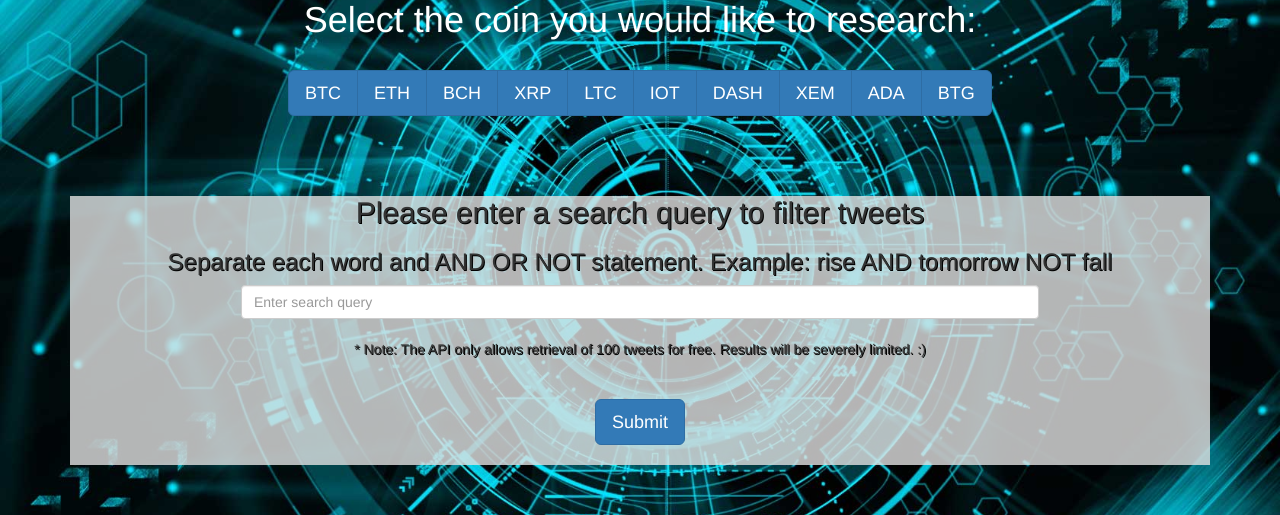
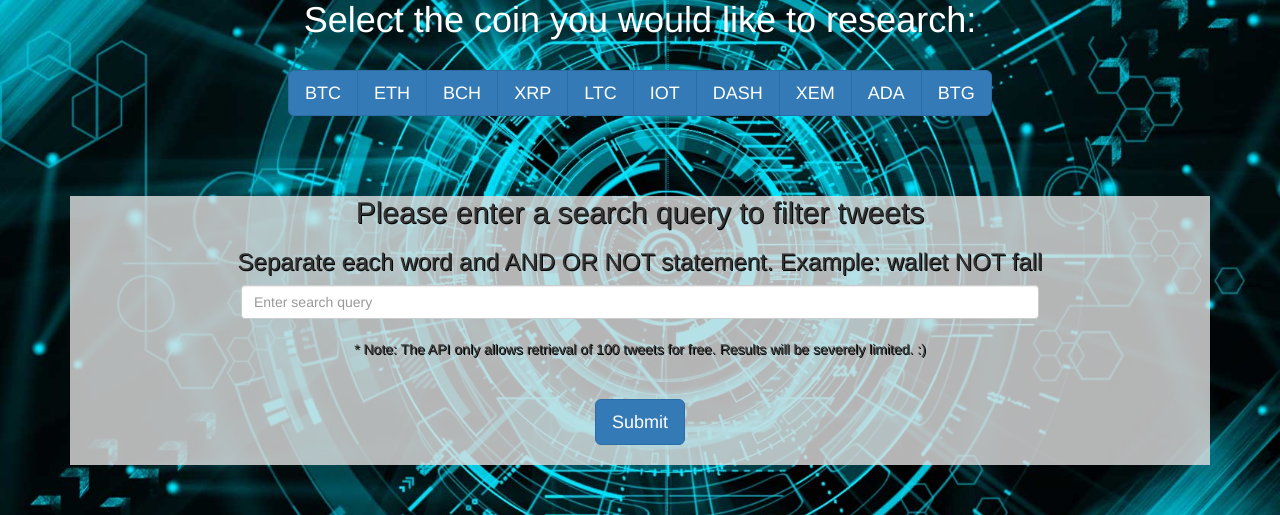
Before and after one commit to skabir8/CryptoSent, a Flask app: page / in a window 1280 px wide. Shown: the part 85-600 px from the top of the page. Run offline with Flask 2, Linux system fonts and the light colour scheme; some libraries are stand-ins or nearby versions.

Commit message:
changed homepage

```diff
--- a/templates/homepage.html
+++ b/templates/homepage.html
@@ -43,7 +43,7 @@
           <div style="background: rgba(225, 225, 225, .8">
           <font style="text-shadow: 1px 1px #000000;">
           <h2> Please enter a search query to filter tweets </h2>
-          <h3> Separate each word and AND OR NOT statement. Example: rise AND tomorrow NOT fall </h3>
+          <h3> Separate each word and AND OR NOT statement. Example: wallet NOT fall </h3>
 
           <input style="width:70%" name="query" class="form-control form-control-lg" type="text" placeholder="Enter search query">
           <br>
```
